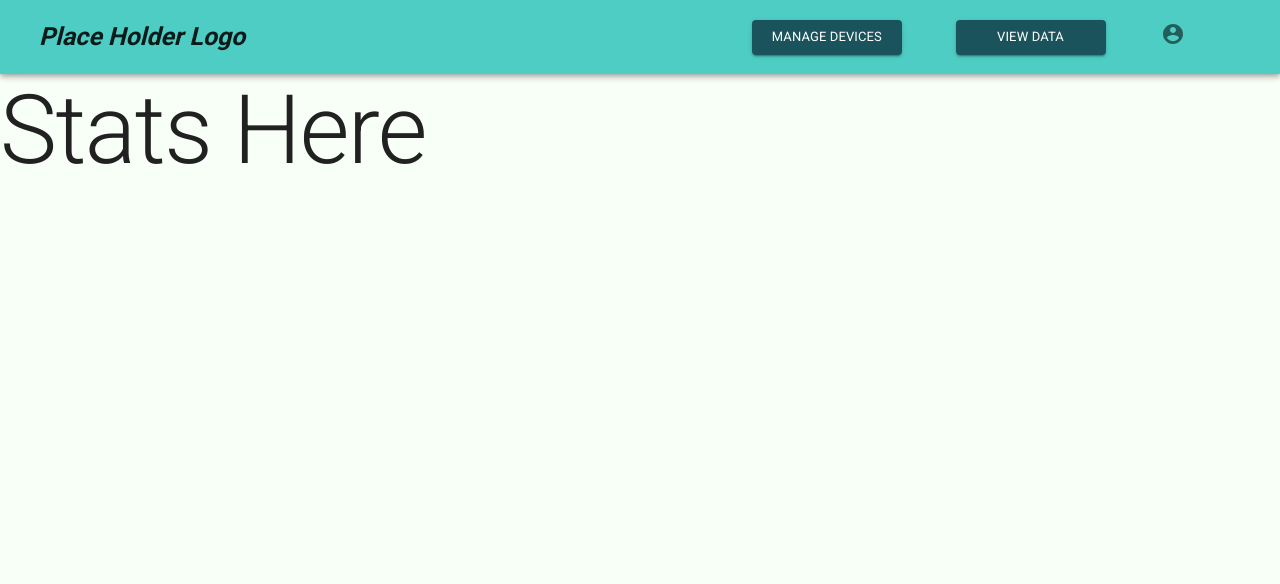
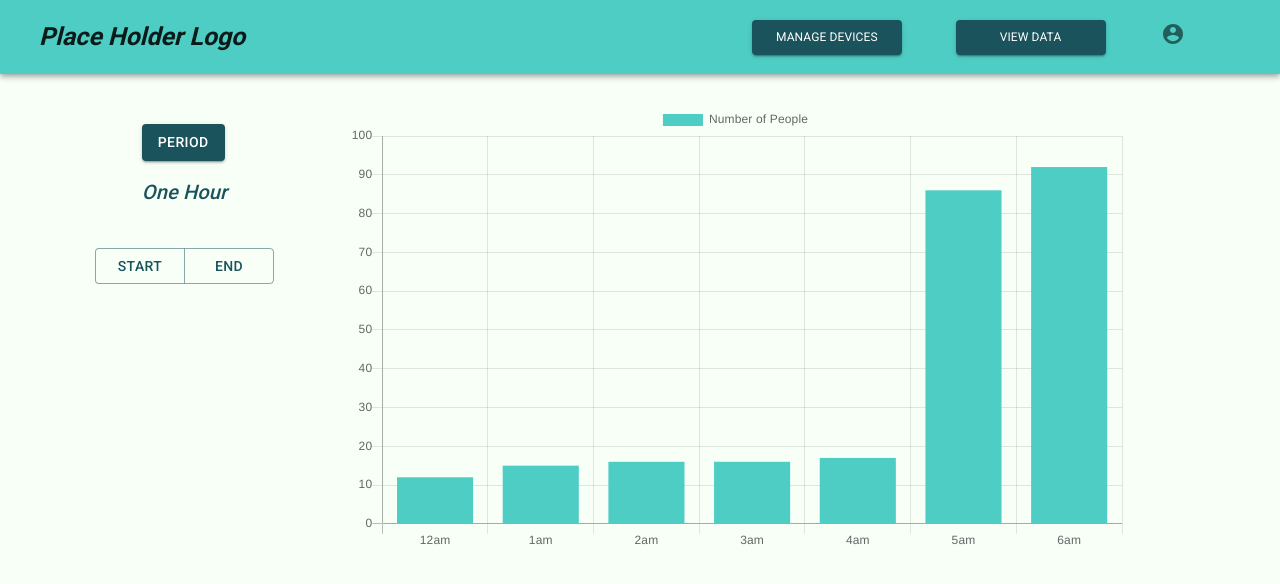
Before and after one commit to SWENG-Group-9/Frontend, a React (Create React App) app: page /statistics in a window 1280 px wide. Shown: the top 584 px of the page. Built offline with nearby package versions, Linux system fonts and the light colour scheme.

Commit message:
statistics page functionality
added a graph and some buttons to control it
also tweaked HeadBar

```diff
--- a/package.json
+++ b/package.json
@@ -11,8 +11,10 @@
   "dependencies": {
     "@material-ui/core": "latest",
     "@material-ui/icons": "^4.11.2",
+    "chart.js": "^2.9.4",
     "clsx": "latest",
     "react": "latest",
+    "react-chartjs-2": "^2.11.1",
     "react-dom": "latest",
     "react-router-dom": "^5.2.0",
     "react-scripts": "latest"
--- a/src/App.js
+++ b/src/App.js
@@ -25,7 +25,6 @@ function Copyright() {
 export default function App() {
   return (
     <Container style={{padding:0}}>
-      <HeadBar/>
       <Container maxWidth="sm">
         <Box my={4}>
           <Typography variant="h4" component="h1" gutterBottom>
--- a/src/AppStatistics.js
+++ b/src/AppStatistics.js
@@ -1,13 +1,44 @@
-import { Container } from '@material-ui/core'
+import { Container , Grid} from '@material-ui/core'
+import {useState, useEffect} from 'react';
 import Typography from '@material-ui/core/Typography'
-import HeadBar from './HeadBar'
+import ChartControl from './ChartControl'
+import StatCharts from './StatCharts'
 
 
 export default function AppStatistics(){
+    const [times, setTimes] = useState(['12am','1am','2am','3am','4am','5am','6am']);
+
+    function getPeriodDataValues(periodVal){
+        switch(periodVal){
+            case "One Hour":
+                setTimes(['12am','1am','2am','3am','4am','5am','6am']);
+                break;
+            case "Two Hours":
+                setTimes(['12am','2am','4am','6am','8am','10am','12pm']);
+                break;
+            case "Six Hours":
+                setTimes(['12am','6am','12pm','6pm','12am','6am','12pm']);
+                break;
+            case "One Day":
+                setTimes(['Monday','Tuesday','Wednesday','Thursday','Friday','Saturday','Sunday']);
+                break;
+            default:
+                setTimes(['12am','1am','2am','3am','4am','5am','6am']);
+
+        }
+    }
+
+
     return (
         <Container style={{padding:0}}>
-            <HeadBar/>
-            <Typography variant="h1" color="initial">Stats Here</Typography>
+            <Grid style={{paddingTop:30}} container spacing={1}>
+                <Grid item xs={4} sm={3}>
+                    <ChartControl setPeriods={getPeriodDataValues}/>
+                </Grid>
+                <Grid item xs={8} sm={8}>
+                    <StatCharts times={times} />
+                </Grid>
+            </Grid>
         </Container>
     )
 };
--- /dev/null
+++ b/src/ChartControl.js
@@ -0,0 +1,69 @@
+import { Container, Grid, Button, ButtonGroup, Typography} from "@material-ui/core";
+import {useState, Effect, useEffect} from 'react';
+import { makeStyles } from "@material-ui/core/styles";
+
+const useStyles = makeStyles((theme)=>({
+    gridStyle:{
+        margin:3,
+        [theme.breakpoints.up('md')]: {
+            margin:0,
+            paddingLeft:15
+        },
+    },
+    buttonStyle:{
+        width:55,
+        [theme.breakpoints.up('md')]: {
+            width:90,
+        },
+    },
+    periodText:{
+        fontSize:20,
+        paddingTop:15,
+        fontStyle:"oblique"
+    }
+}))
+
+
+
+export default function ChartControl({setPeriods}){
+    const classes = useStyles();
+    const periodChoices = ["One Hour", "Two Hours", "Six Hours", "One Day"];
+    const [periodValue, setPeriodValue] = useState([0,"One Hour"]);
+
+    const setPeriod = () => {
+        let index = periodValue[0];
+        if (index-(periodChoices.length-1)===0){
+            index = 0;
+        }
+        else{
+            index++;
+        }
+        setPeriodValue([index,periodChoices[index]]);
+    }
+
+    useEffect(()=>{
+        console.log(periodValue);
+        setPeriods(periodValue[1])
+    },[periodValue])
+
+
+    return(
+        <Container>
+            <Grid direction="column" alignItems="center" container spacing={5}
+                    className={classes.gridStyle}>
+                    <Grid item>
+                        <Button color="secondary" onClick={setPeriod} variant="contained">Period</Button>
+                        <Typography className={classes.periodText} variant="h6" color="secondary" align="center">
+                            {periodValue[1]}
+                        </Typography>
+                    </Grid>
+                    <Grid item>
+                        <ButtonGroup variant="outlined" color="secondary" aria-label="scope-chioce">
+                          <Button className={classes.buttonStyle}>Start</Button>
+                          <Button className={classes.buttonStyle}>End</Button>
+                        </ButtonGroup>
+                    </Grid>
+            </Grid>
+        </Container>
+    )
+}
--- a/src/HeadBar.js
+++ b/src/HeadBar.js
@@ -13,10 +13,12 @@ const useStyles = makeStyles((theme)=>({
         height:35,
         margin:10,
         [theme.breakpoints.up('xs')]: {
-            width:100
+            width:100,
+            height:40
         },
         [theme.breakpoints.up('md')]: {
-            width:130
+            width:130,
+            height:35
         },
         [theme.breakpoints.up('lg')]: {
             width:150,
@@ -29,15 +31,8 @@ const useStyles = makeStyles((theme)=>({
         margin:10,
     },
     buttonText:{
-        [theme.breakpoints.up('xs')]: {
-            fontSize:10
-        },
-        [theme.breakpoints.up('md')]: {
-            fontSize:11
-        },
-        [theme.breakpoints.up('lg')]: {
-            fontSize:13
-        },
+        textAlign:"center",
+        fontSize:12
     }
 }));
 
@@ -52,7 +47,8 @@ export default function HeadBar() {
                             Place Holder Logo
                         </Typography>
                     </Grid>
-                    <Grid container spacing={0} xs={4}>
+                    <Grid item xs={4}>
+                        <Grid container spacing={0} >
                             <Grid item xs >
                                 <Button component={RouterLink} to='/' color="secondary" variant="contained" className={classes.buttonStyle}>
                                     <Typography className={classes.buttonText}>
@@ -66,6 +62,7 @@ export default function HeadBar() {
                                 </Button>
                             </Grid>
                         </Grid>
+                    </Grid>
                     <Grid item xs={1}>
                         <IconButton aria-label="account-tab" className={classes.iconButton}>
                             <AccountCircle size/>
--- a/src/StatCharts.js
+++ b/src/StatCharts.js
@@ -1,8 +1,41 @@
-import { Container } from '@material-ui/core'
+import { Container, Grid, Button } from '@material-ui/core'
+import React from 'react';
+import {Bar, Line} from 'react-chartjs-2'
 
-export default function StatCharts(){
+
+
+export default function StatCharts({times}){
+
     return (
-        <Container style={{padding:0}}>
+        <Container style={{paddingLeft:0}}>
+            <Container >
+                <Bar
+                    height={450}
+                    data={{
+                        labels:times,
+                        datasets:[{
+                            label: 'Number of People',
+                            data: [12,15,16,16,17,86,92],
+                            backgroundColor:'#4ecdc4',
+                            borderColor:'crimson'
+
+                        }],
+                    }}
+                    options={{
+                        maintainAspectRatio:false,
+                        layout:{
+                            padding:0
+                        },
+                        scales: {
+                            yAxes: [{
+                                ticks: {
+                                    beginAtZero: true
+                                }
+                            }]
+                        }
+                    }}
+                />
+            </Container>
         </Container>
     )
 };
--- a/src/index.js
+++ b/src/index.js
@@ -6,6 +6,7 @@ import App from './App';
 import AppStatistics from './AppStatistics';
 import theme from './theme';
 import {BrowserRouter, Route, Switch} from 'react-router-dom';
+import HeadBar from './HeadBar'
 
 ReactDOM.render(
   <ThemeProvider theme={theme}>
@@ -14,9 +15,11 @@ ReactDOM.render(
     <BrowserRouter>
       <Switch>
         <Route exact path="/">
+          <HeadBar/>
           <App/>
         </Route>
         <Route exact path="/statistics">
+          <HeadBar/>
           <AppStatistics/>
         </Route>
       </Switch>
```
Also changed, not shown: 1 other file (tests, documents, lock files or other folders). Lines whose indentation alone changed are shown as unchanged.
